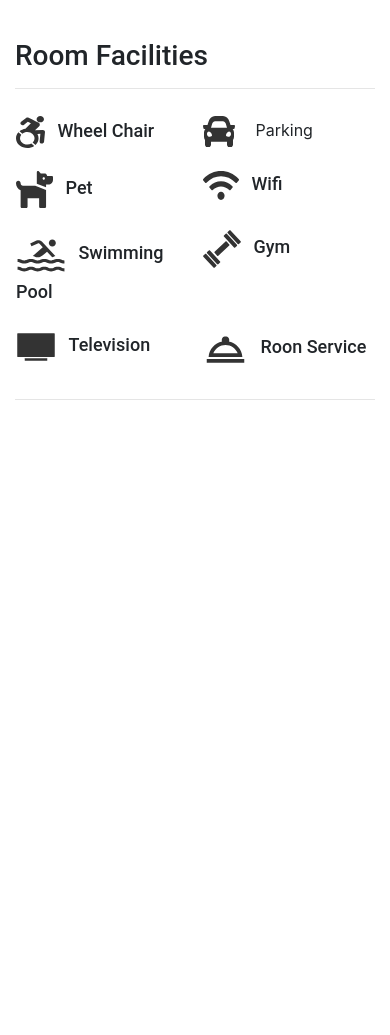
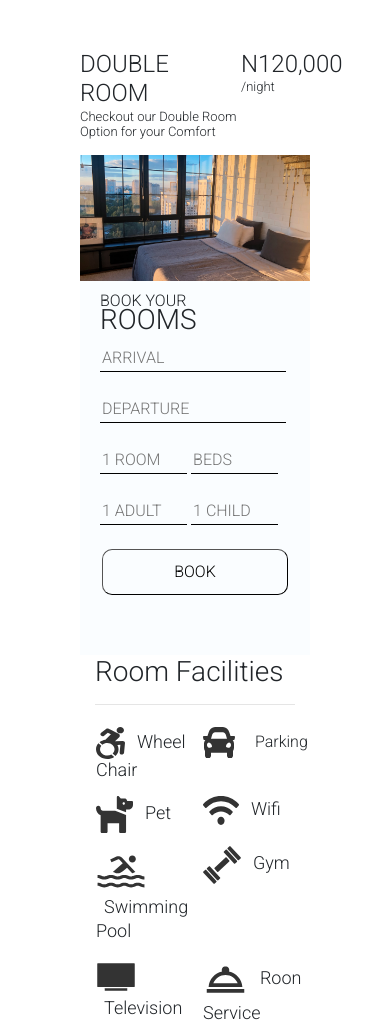
Before and after one commit to pelumiadebayo/facilityPagetest, a plain HTML site: page facilities.html in a window 390 px wide. Shown: the top 1035 px of the page. Before the commit the page ends 844 px from the top, so only its background shows below. Drawn offline with nearby package versions, Linux system fonts and the light colour scheme.

Commit message:
added my part of the webpage

```diff
--- a/facilities.html
+++ b/facilities.html
@@ -6,9 +6,77 @@
     <meta name="viewport" content="width=device-width, initial-scale=1.0">
     <link rel="stylesheet" href="style.css" />
     <link rel="stylesheet" href="https://stackpath.bootstrapcdn.com/bootstrap/4.5.0/css/bootstrap.min.css" integrity="sha384-9aIt2nRpC12Uk9gS9baDl411NQApFmC26EwAOH8WgZl5MYYxFfc+NcPb1dKGj7Sk" crossorigin="anonymous">
+    <link rel="stylesheet" href="style2.css">
+    <link href="https://fonts.googleapis.com/css2?family=Roboto:wght@300&display=swap" rel="stylesheet">
+
 </head>
 
 <body>
+    <div id="double-room-book-rooms">
+        <div id="double-room">
+            <div id="top">
+                <div class="checkout">
+                    <h4>DOUBLE ROOM</h4>
+                    <p class="sub-head" id="text">Checkout our Double Room Option for your Comfort</p>
+                </div>
+                <div class="night">
+                    <h4> N120,000</h4>
+                    <p class="sub-head">/night</p>
+                </div>
+            </div>
+            <img id="imag" src="./img/Rectangle 118.png" alt="first-image">
+        </div>
+
+        <div id="book-rooms">
+            <form action="#" method="post" id="form-book-rooms">
+                <h6>BOOK YOUR</h6>
+                <h3 id="rooms-book-rooms">ROOMS</h3>
+
+                <input type="text" name="arrival" class="date" onfocus="(this.type='date')"
+                placeholder="ARRIVAL" required><br><br>
+                <input type="text" name="departure" class="date" onfocus="(this.type='date')"
+                placeholder="DEPARTURE" required><br><br>
+                <input list="rums1" class="num" name="rums1" placeholder="1 ROOM" required>
+                    <datalist id="rums1" >
+                        <option value="1 ROOM">
+                        <option value="2 ROOMS">
+                        <option value="3 ROOMS">
+                        <option value="4 ROOMS">
+                        <option value="5 ROOMS">
+                    </datalist>
+                <span class="hidden"><br></span>
+                <input list="rums2" name="beds" class="num" name="rums2" placeholder="BEDS" required>
+                    <datalist id="rums2">
+                        <option value="1 BED">
+                        <option value="2 BEDS">
+                        <option value="3 BEDS">
+                        <option value="4 BEDS">
+                        <option value="5 BEDS">
+                    </datalist>
+                <br><br>
+                <input list="rums3" name="adult" class="num" placeholder="1 ADULT" required>
+                    <datalist id="rums3">
+                        <option value="1 ADULT">
+                        <option value="2 ADULTS">
+                        <option value="3 ADULTS">
+                        <option value="4 ADULTS">
+                        <option value="5 ADULTS">
+                    </datalist>
+                <span class="hidden"><br></span>
+                <input list="rums4" name="child" class="num" placeholder="1 CHILD" required>
+                    <datalist id="rums4">
+                        <option value="1 CHILD">
+                        <option value="2 CHILDREN">
+                        <option value="3 CHILDREN">
+                        <option value="4 CHILDREN">
+                        <option value="5 CHILDREN">
+                    </datalist>
+                <br><br>
+                <div id="book-div"><button type="submit" id="book">BOOK</button>
+            </form>
+        </div>
+    </div>
+
     <main class="container">
         <section>
             <p>Room Facilities</p>
--- a/style.css
+++ b/style.css
@@ -1,3 +1,131 @@
+
+#double-room-book-rooms{
+    display: grid;
+    grid-column-gap: 10px;
+    grid-template-columns: 75% 25%;
+    padding-left: 80px;
+    padding-right: 80px;
+    font-family: 'Roboto', sans-serif;
+    padding-top: 50px;
+}
+#double-room{
+    float: left;
+}
+#book-rooms{
+    float: left;
+
+}
+#form-book-rooms{
+    background-color: #FAFDFF;
+    padding: 10px 20px 60px 20px;
+}
+#top{
+    display: grid;
+    grid-template-columns: 88.7% 11.3%;
+}
+.sub-head{
+    margin-top: -17px;
+    font-size: small;
+}
+#imag{
+    width: 100%;
+    height: auto;
+}
+.date{
+    width: 98%;
+    border: none;
+    border-bottom: 1px solid black;
+    background-color: #FAFDFF;
+    outline: none;
+}
+.num{
+    width: 45.9%;
+    border: none;
+    background-color: #FAFDFF;
+    border-bottom: 1px solid black;
+    outline: none;
+}
+#book-div{
+    text-align: center;
+}
+#book{
+    width: 98%;
+    padding-top: 10px;
+    padding-bottom: 10px;
+    background-color: #FAFDFF;
+    border-radius: 10px;
+    border-width: 1px;
+    outline: none;
+}
+#book:hover{
+    background-color: black;
+    border-color: #FAFDFF;
+    color: #FAFDFF;
+}
+#book:active{
+    background-color: #FAFDFF;
+    border-color: black;
+    color: black;
+}
+#rooms-book-rooms{
+    margin-top: -15px;
+}
+.hidden{
+    display: none;
+}
+@media only screen and (max-width: 1243px) {
+    #top{
+        grid-template-columns: 87% 13%;
+    }
+}
+
+@media only screen and (max-width: 1102px) {
+    .hidden{
+        display: inline;
+    }
+    #top{
+        grid-template-columns: 83% 17%;
+    }
+    .num{
+        width: 98%;
+    }
+}
+
+@media only screen and (max-width: 902px) {
+    #top{
+        grid-template-columns: 78% 17%;
+    }
+}
+
+@media only screen and (max-width: 733px) {
+    #double-room-book-rooms{
+        display: block;
+    }
+    .hidden{
+        display: none;
+    }
+    .num{
+        width: 45.9%;
+    }
+    #top{
+        grid-template-columns: 80% 20%;
+    }
+}
+@media only screen and (max-width: 733px) {
+    #top{
+        grid-template-columns: 75% 25%;
+    }
+    #text{
+        padding-top: 10px;
+        line-height: 15px;
+}
+@media only screen and (max-width: 558px) {
+    #top{
+        grid-template-columns: 70% 30%;
+    }
+}
+
+
 .container{
     margin: 10%;
 }
```
Also changed, not shown: img/Rectangle 118.png (added).
